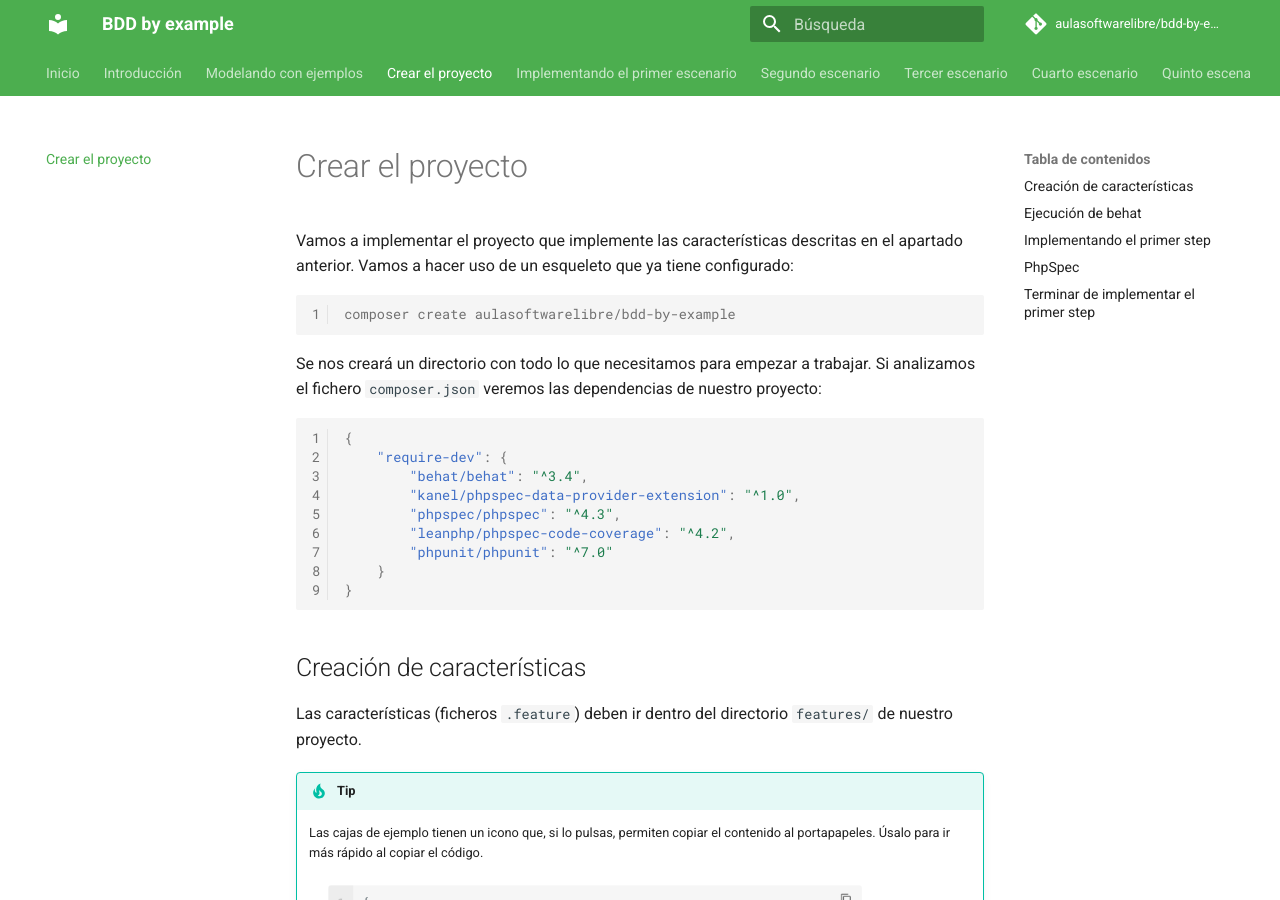
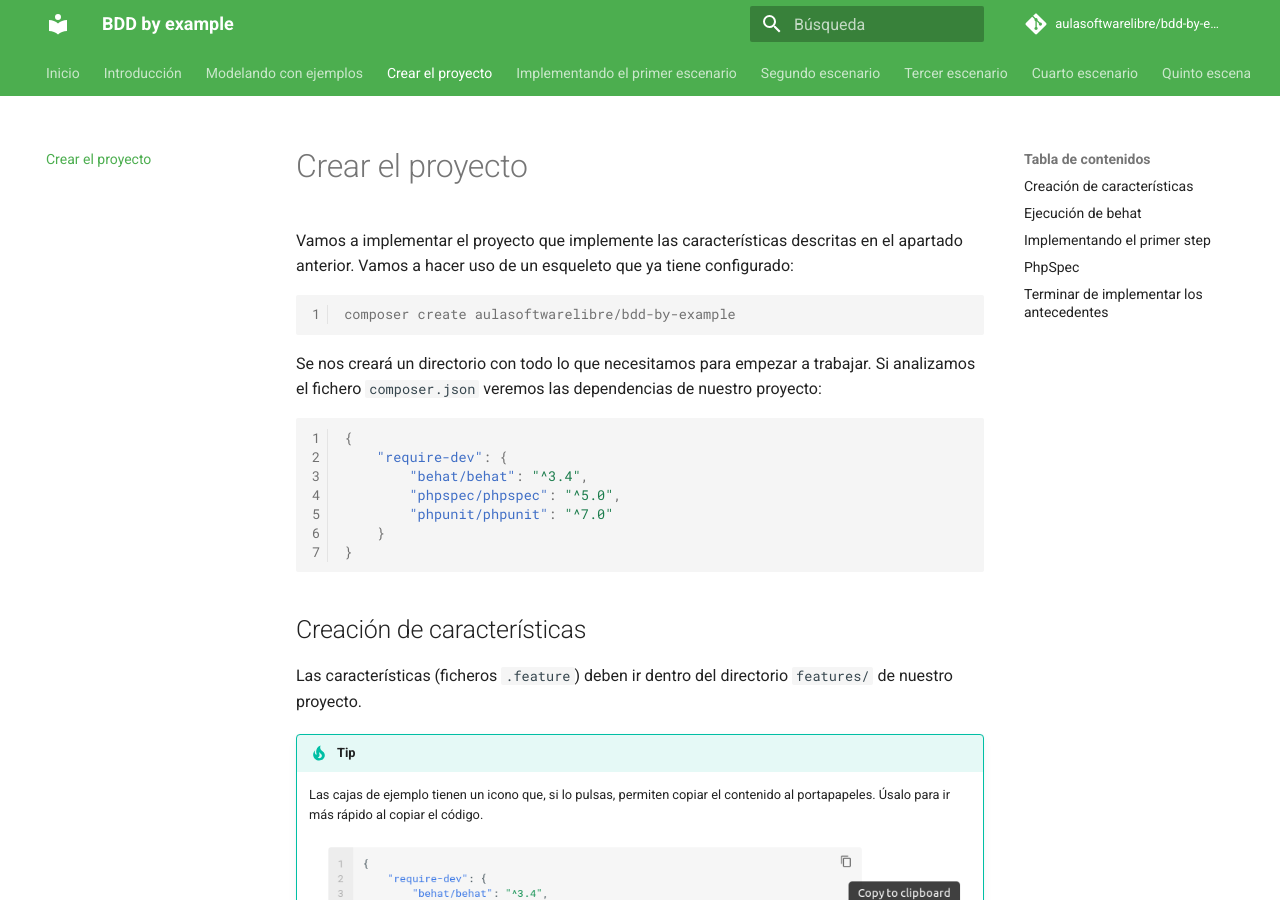
Before and after one commit to aulasoftwarelibre/bdd-by-example-docs, an MkDocs documentation site: the page built from docs/start-project.md, in a window 1280 px wide and 900 px high. Built offline with MkDocs 1.6.1 and Material for MkDocs 9.7.7, drawn with Linux system fonts in a browser that asks for light colours; comment, search, counter and statistics services are not loaded; some of the changed text lies outside the part shown.

Commit message:
Updated start project chapter

```diff
--- a/docs/start-project.md
+++ b/docs/start-project.md
@@ -11,9 +11,7 @@ Se nos creará un directorio con todo lo que necesitamos para empezar a trabajar
     {
         "require-dev": {
             "behat/behat": "^3.4",
-            "kanel/phpspec-data-provider-extension": "^1.0",
-            "phpspec/phpspec": "^4.3",
-            "leanphp/phpspec-code-coverage": "^4.2",
+            "phpspec/phpspec": "^5.0",
             "phpunit/phpunit": "^7.0"
         }
     }
@@ -577,7 +575,7 @@ Ejecutamos las pruebas y comprobamos que pasan:
 
 Ya tenemos nuestra primera clase completada que pasa la especificación.
 
-## Terminar de implementar el primer step
+## Terminar de implementar los antecedentes
 
 Ahora podemos programar el paso para ir progresando en nuestros casos de uso. Editamos el archivo FeatureContext:
 
```
Also changed, not shown: other parts of docs/start-project.md (+1 -1 lines).
